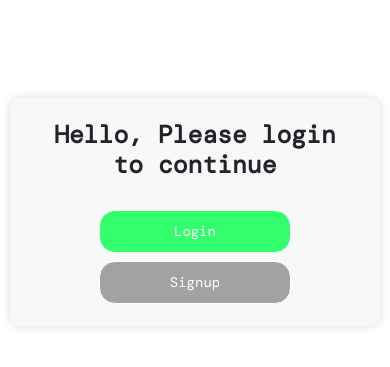
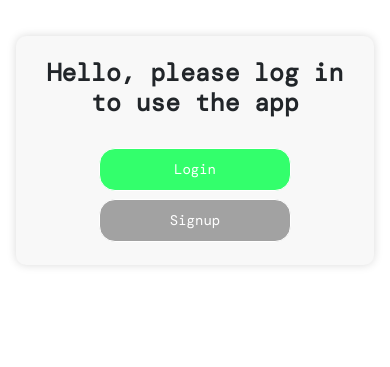
Before and after one commit to ErdhyErnando/flask-auth, a Flask app: page / in a window 390 px wide. Shown: the part 70-437 px from the top of the page. Run offline with Flask 3, Linux system fonts and the light colour scheme; some web fonts are replaced.

Commit message:
copy writing changes

```diff
--- a/static/css/hero.css
+++ b/static/css/hero.css
@@ -48,7 +48,7 @@
 .hero__clicontainer h3,
 .hero__guicontainer h3 {
   padding-top: 0.25rem;
-  font-size: 1rem;
+  font-size: 1.1rem;
   font-style: bold;
   color: #333;
 }
@@ -57,7 +57,7 @@
 .hero__guicontainer p {
 
   line-height: 20%;
-  font-size: 0.7rem;
+  font-size: 0.9rem;
   font-weight: 700;
 }
 
@@ -71,6 +71,13 @@
 }
 
 /* 2. Unautheniticated Login */
+.hero__notauth {
+  display: flex;
+  justify-content: center;
+  align-items: center;
+  width: 92%;
+  margin: 0 auto;
+}
 
 .hero__login {
   /* border: 2px solid red; */
@@ -78,12 +85,13 @@
   flex-direction: column;
   align-items: center;
   justify-content: center;
-  margin: 25% 20px;
+  margin: 10% auto;
   padding: 22.5px 22.5px;
   border-radius: 10px;
   background-color: #f8f8f8;
   box-shadow: 0px 0px 10px rgba(0, 0, 0, 0.15);
   gap: 22.5px;
+  max-width: 1024px;
 }
 
 .hero__login h2 {
@@ -144,18 +152,10 @@
 }
 
 @media screen and (min-width: 343px) and (max-width: 768px) {
-  .hero__container {
-    margin: 25px 10px;
-    padding: 22.5px 22.5px;
-  }
 
   .hero__clicontainer,
   .hero__guicontainer {
     padding: 8px 8px auto;
   }
 
-  .hero__login {
-    margin: 25% 10px;
-    padding: 22.5px 22.5px;
-  }
 }
--- a/templates/index.html
+++ b/templates/index.html
@@ -65,12 +65,15 @@
 
 <link rel="stylesheet" href="/static/css/hero.css">
 
-<div class="hero__login">
-    <h2 class="hero__logintitle">Hello, Please login to continue</h2>
-    <div class="d-grid gap-2">
-        <button class="hero__btn" type="button" onclick="window.location.href='{{ url_for('login') }}'">Login</button>
-        <button class="hero__btnsign" type="button"
-            onclick="window.location.href='{{ url_for('signup') }}'">Signup</button>
+<div class="hero__notauth">
+    <div class="hero__login">
+        <h2 class="hero__logintitle">Hello, please log in to use the app</h2>
+        <div class="d-grid gap-2">
+            <button class="hero__btn" type="button"
+                onclick="window.location.href='{{ url_for('login') }}'">Login</button>
+            <button class="hero__btnsign" type="button"
+                onclick="window.location.href='{{ url_for('signup') }}'">Signup</button>
+        </div>
     </div>
 </div>
 
```
